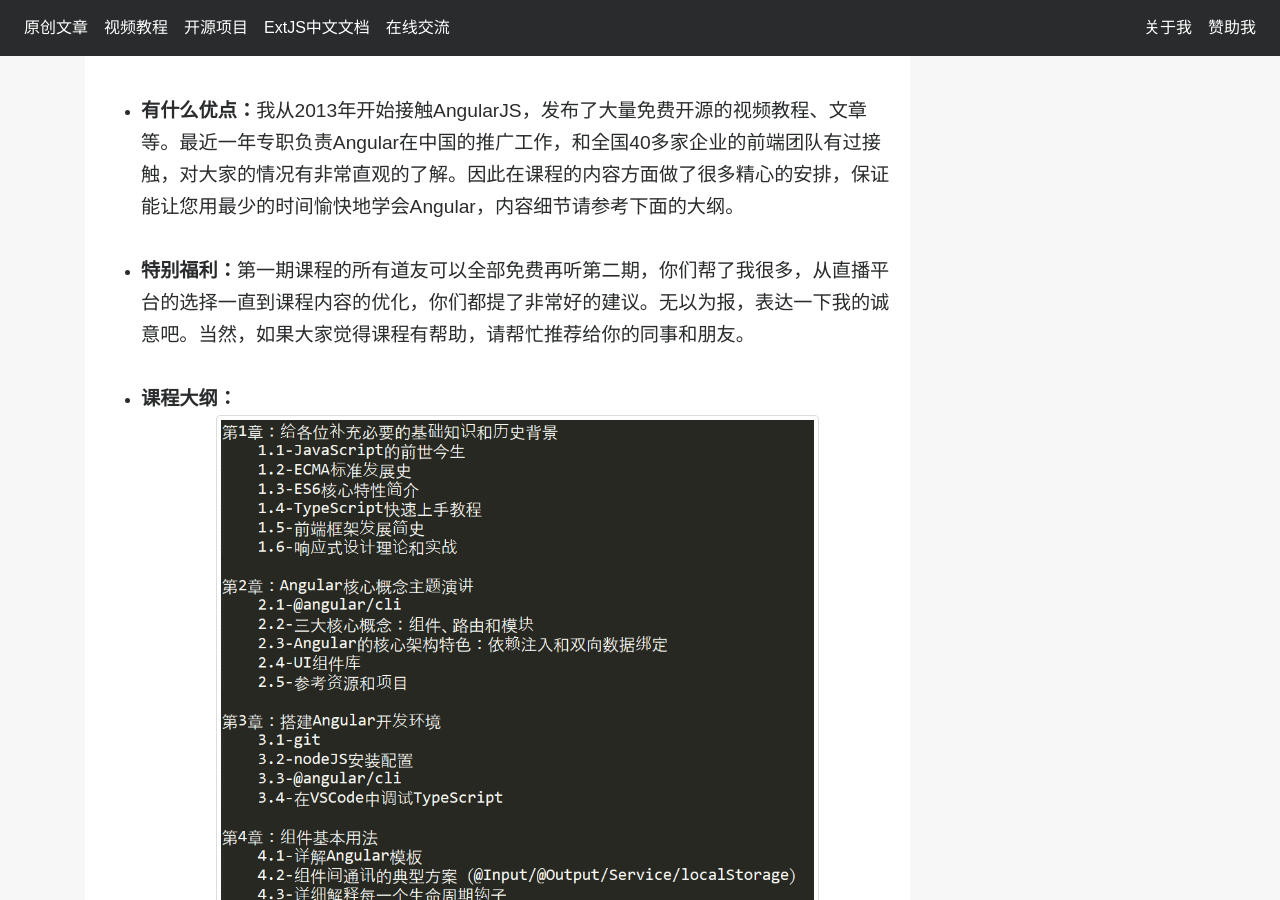
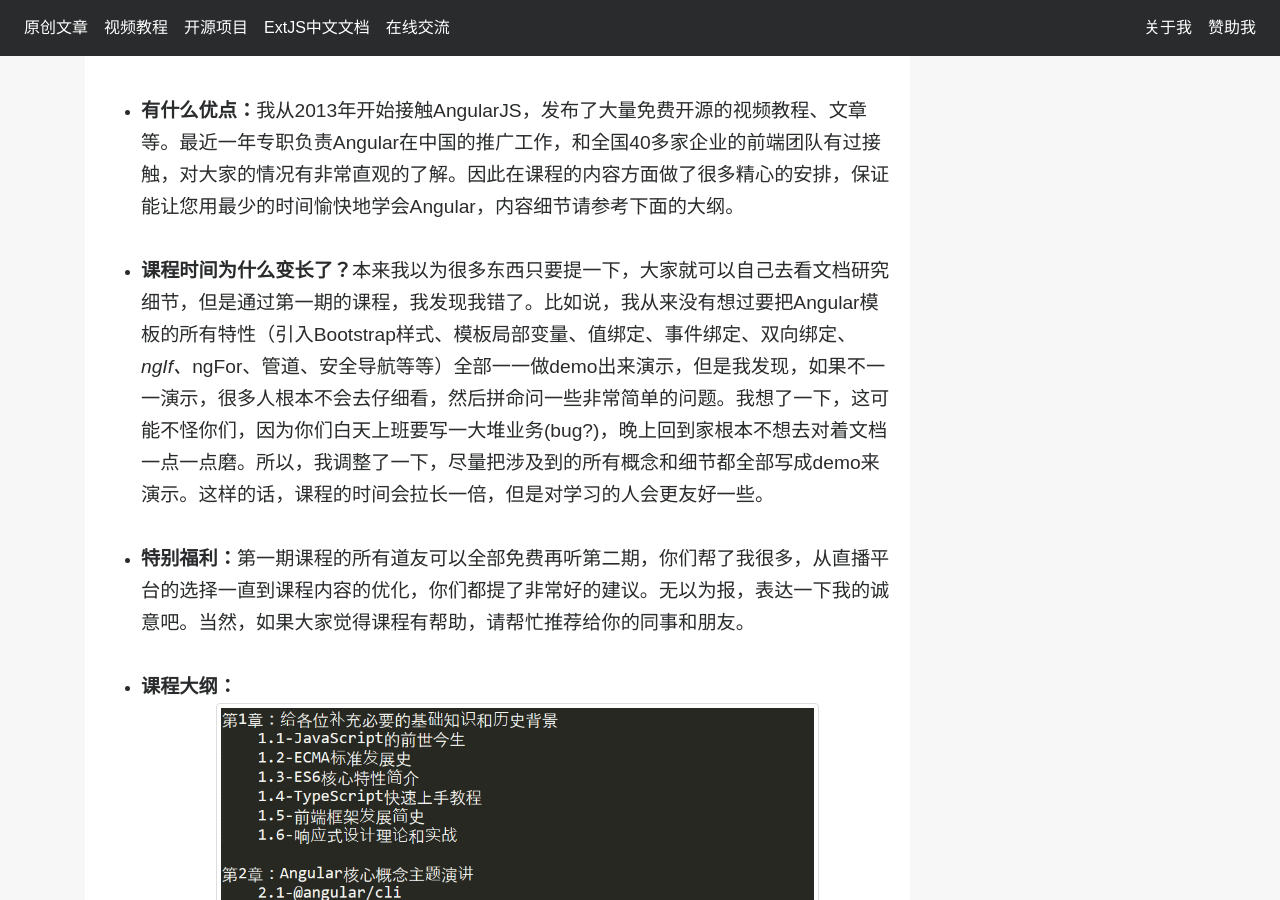
Before and after one commit to dukuiran/damoqiongqiu.github.io, a Jekyll site: the page built from _posts/2017-08-15-angular-course-phase2.markdown, in a window 1280 px wide and 900 px high, scrolled down 1082 px. Built offline with Jekyll 4.4.1, drawn with Linux system fonts in a browser that asks for light colours; nearby versions of some CDN libraries.

Commit message:
更新内容

```diff
--- a/_posts/2017-08-15-angular-course-phase2.markdown
+++ b/_posts/2017-08-15-angular-course-phase2.markdown
@@ -21,6 +21,8 @@
 
 - **有什么优点：**我从2013年开始接触AngularJS，发布了大量免费开源的视频教程、文章等。最近一年专职负责Angular在中国的推广工作，和全国40多家企业的前端团队有过接触，对大家的情况有非常直观的了解。因此在课程的内容方面做了很多精心的安排，保证能让您用最少的时间愉快地学会Angular，内容细节请参考下面的大纲。
 
+- **课程时间为什么变长了？**本来我以为很多东西只要提一下，大家就可以自己去看文档研究细节，但是通过第一期的课程，我发现我错了。比如说，我从来没有想过要把Angular模板的所有特性（引入Bootstrap样式、模板局部变量、值绑定、事件绑定、双向绑定、*ngIf、*ngFor、管道、安全导航等等）全部一一做demo出来演示，但是我发现，如果不一一演示，很多人根本不会去仔细看，然后拼命问一些非常简单的问题。我想了一下，这可能不怪你们，因为你们白天上班要写一大堆业务(bug?)，晚上回到家根本不想去对着文档一点一点磨。所以，我调整了一下，尽量把涉及到的所有概念和细节都全部写成demo来演示。这样的话，课程的时间会拉长一倍，但是对学习的人会更友好一些。
+
 - **特别福利：**第一期课程的所有道友可以全部免费再听第二期，你们帮了我很多，从直播平台的选择一直到课程内容的优化，你们都提了非常好的建议。无以为报，表达一下我的诚意吧。当然，如果大家觉得课程有帮助，请帮忙推荐给你的同事和朋友。
 
 - **课程大纲：**
```
